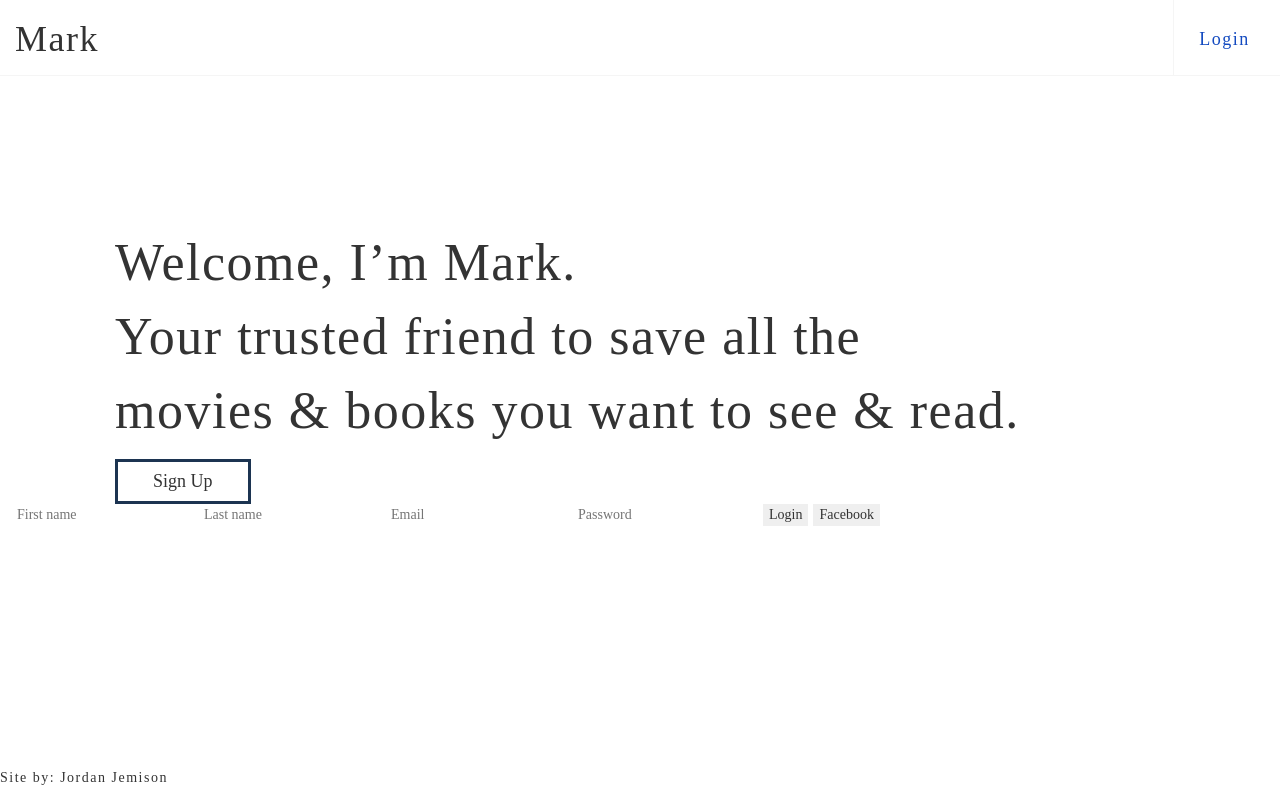
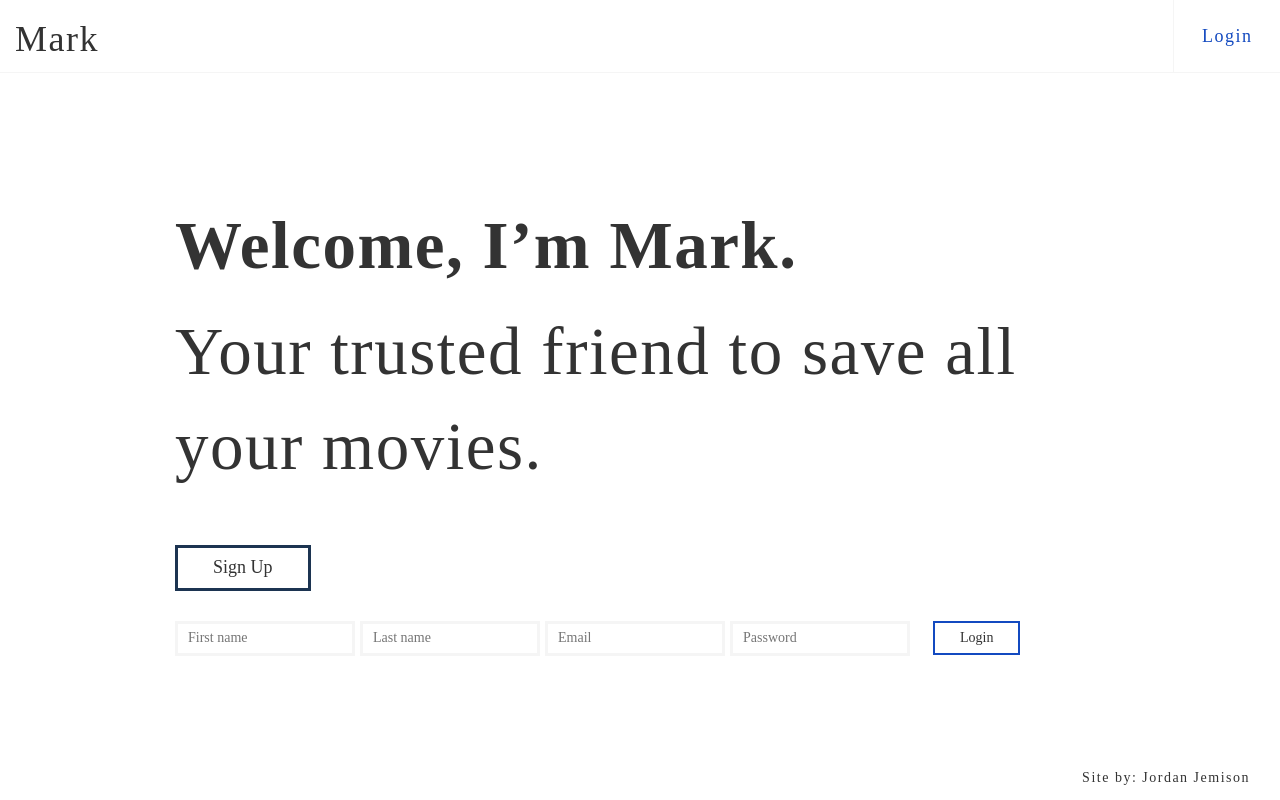
Before and after one commit to jjemison/mark, a plain HTML site: page index.html at #!/signup in a window 1280 px wide. Both pictures are taken after a click on the button "Sign Up". Drawn offline with nearby package versions, Linux system fonts and the light colour scheme; some packages are replaced by stand-ins of ours; a script that the page names is missing.

Commit message:
add styling to sign up button and marking text

```diff
--- a/index.html
+++ b/index.html
@@ -13,7 +13,7 @@
 
   <footer class="footer">
     <div class="container">
-      <h5>Site by: Jordan Jemison</h5>
+      <h5 class="site-credits">Site by: Jordan Jemison</h5>
     </div>
   </footer>
 
--- a/style.css
+++ b/style.css
@@ -28,32 +28,67 @@ body {
 nav {
   border-bottom: 1px solid #F5F5F5;
 }
+.logo {
+  font-family: "Jaapokki-regular"
+}
 .modal-dialog {
   width: 500px;
   margin: 200px auto;
 }
-.herotext {
-  font-size: 52px;
-  margin-top: 150px;
+.marketing-panel {
+  max-width: 960px;
+  margin: 0 auto;
 }
-.herotext, .sign-up-btn {
-  margin-left: 100px;
+.top-marketing-text, .bottom-marketing-text {
+  font-size: 67px;
+  letter-spacing: 1.5px
+}
+.top-marketing-text {
+  margin-top: 125px;
+  font-weight: bold;
 }
 .login-menu {
   border-left: 1px solid #F5F5F5;
   position: relative;
 }
+.login-btn {
+  text-align: center;
+  padding-top: 7px;
+  margin-bottom: 25px;
+  color: #134AC0;
+}
 .login-btn, .sign-up-btn {
   font-size: 18px;
 }
-.login-btn {
-  padding-top: 10px;
-  padding-left: 10px;
-  margin-bottom: 25px;
-  color: #134AC0;
+.top-spacing {
+  margin-top:40px;
 }
 .sign-up-btn {
   padding: 7px 35px;
   background-color: transparent;
   border: 3px solid #1C3451;
 }
+.site-credits {
+  float: right;
+  margin-right: 30px;
+}
+.sign-up-form {
+  margin-top: 30px;
+}
+.sign-up-input {
+  border: 3px solid #F5F5F5;
+  height: 35px;
+  width: 180px;
+  padding-left: 10px;
+}
+.sign-up-input:focus, .login-sign-up-btn {
+  outline: 2px solid #134AC0;
+}
+.sign-up-btn:focus {
+  outline: none;
+}
+.login-sign-up-btn {
+  background-color: transparent;
+  padding: 5px 25px;
+  margin-left: 20px;
+}
--- a/views/signup.html
+++ b/views/signup.html
@@ -6,14 +6,14 @@
       <script type="text/ng-template" id="myModalContent.html">
           <h3>Sign Up</h3>
           <form>
-            <input type="text" placeholder="Email"><br>
-            <input type="Password" placeholder="Password"><br>
+            <input class="sign-up-input" type="text" placeholder="Email"><br>
+            <input class="sign-up-input" type="Password" placeholder="Password"><br>
           </form>
           <button ng-click="ok()">Sign In</button>
           <button ng-click="cancel()">Cancel</button>
       </script>
       <div class='col-md-11'>
-        <h1>Mark</h1>
+        <h1 class="logo">Mark</h1>
       </div>
       <div class='col-md-1 login-menu'>
         <h1 class="login-btn"ng-click="open()">Login</h1>
@@ -22,20 +22,28 @@
   </div> <!-- end of row -->
  </nav>
 
-  <div class="row">
+  <div class="row marketing-panel">
     <div class="col-md-12">
-      <p class="herotext">Welcome, I’m Mark. <br>Your trusted friend to save all the<br>
-      movies & books you want to see & read.</p>
+      <p class="top-marketing-text"> Welcome, I’m Mark.</p>
+      <p class="bottom-marketing-text"> Your trusted friend to save all your movies.</p>
+    </div>
+  </div> <!-- end of row -->
+
+  <div class="row marketing-panel">
+    <div class="col-md-12 top-spacing">
       <button class="sign-up-btn" ng-click="signUpSection=!signUpSection"> Sign Up</button>
-      <form ng-show="signUpSection">
-        <input type="text" placeholder="First name">
-        <input type="text" placeholder="Last name">
-        <input type="text" placeholder="Email">
-        <input type="password" placeholder="Password">
-        <button>Login</button>
-        <button>Facebook</button>
+      <form class="sign-up-form"ng-show="signUpSection">
+        <input class="sign-up-input" type="text" placeholder="First name">
+        <input class="sign-up-input" type="text" placeholder="Last name">
+        <input class="sign-up-input" type="text" placeholder="Email">
+        <input class="sign-up-input" type="password" placeholder="Password">
+        <button class="login-sign-up-btn">Login</button>
       </form>
     </div>
   </div> <!-- end of row -->
 
+
+
+
+
 </div> <!-- End of Container -->
```
